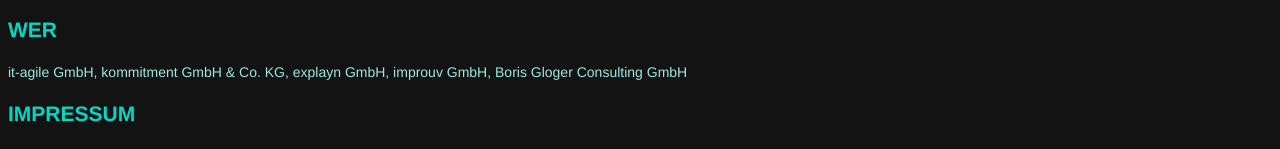
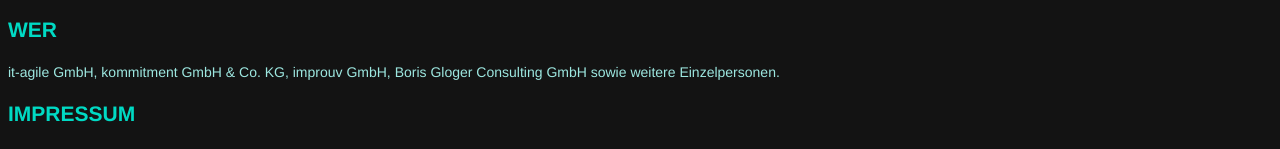
Before and after one commit to kommitment/sustain-agility, a plain HTML site: page index.html in a window 1280 px wide. Shown: the part 1275-1424 px from the top of the page. Drawn offline with Linux system fonts and the light colour scheme.

Commit message:
Montag 1

```diff
--- a/index.html
+++ b/index.html
@@ -140,7 +140,7 @@
 
      <h2>Wer</h2>
      <div>
-      it-agile GmbH, kommitment GmbH & Co. KG, explayn GmbH, improuv GmbH, Boris Gloger Consulting GmbH
+      it-agile GmbH, kommitment GmbH & Co. KG, improuv GmbH, Boris Gloger Consulting GmbH sowie weitere Einzelpersonen.
      </div>
 
      <h2>Impressum</h2>
```
